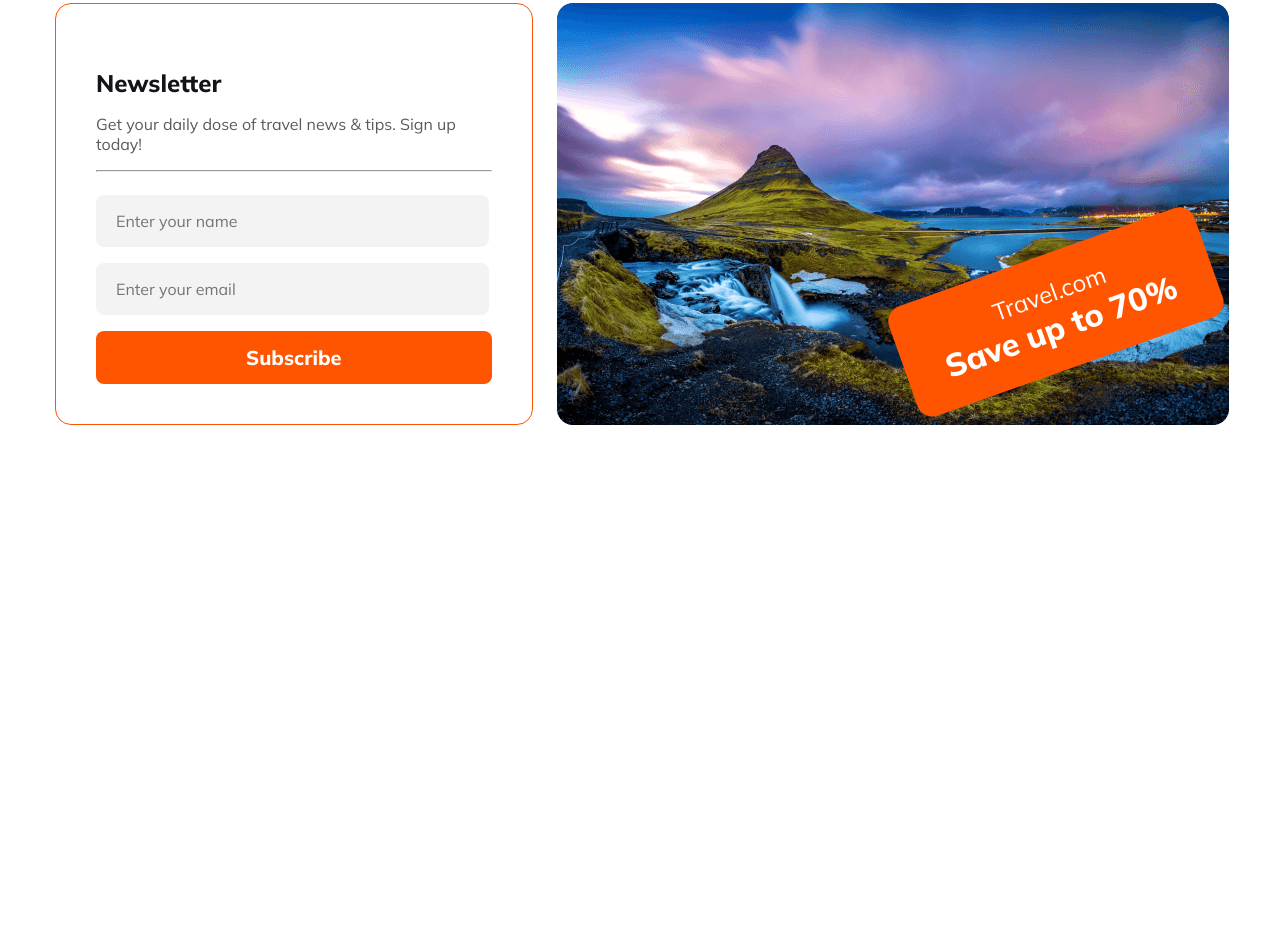
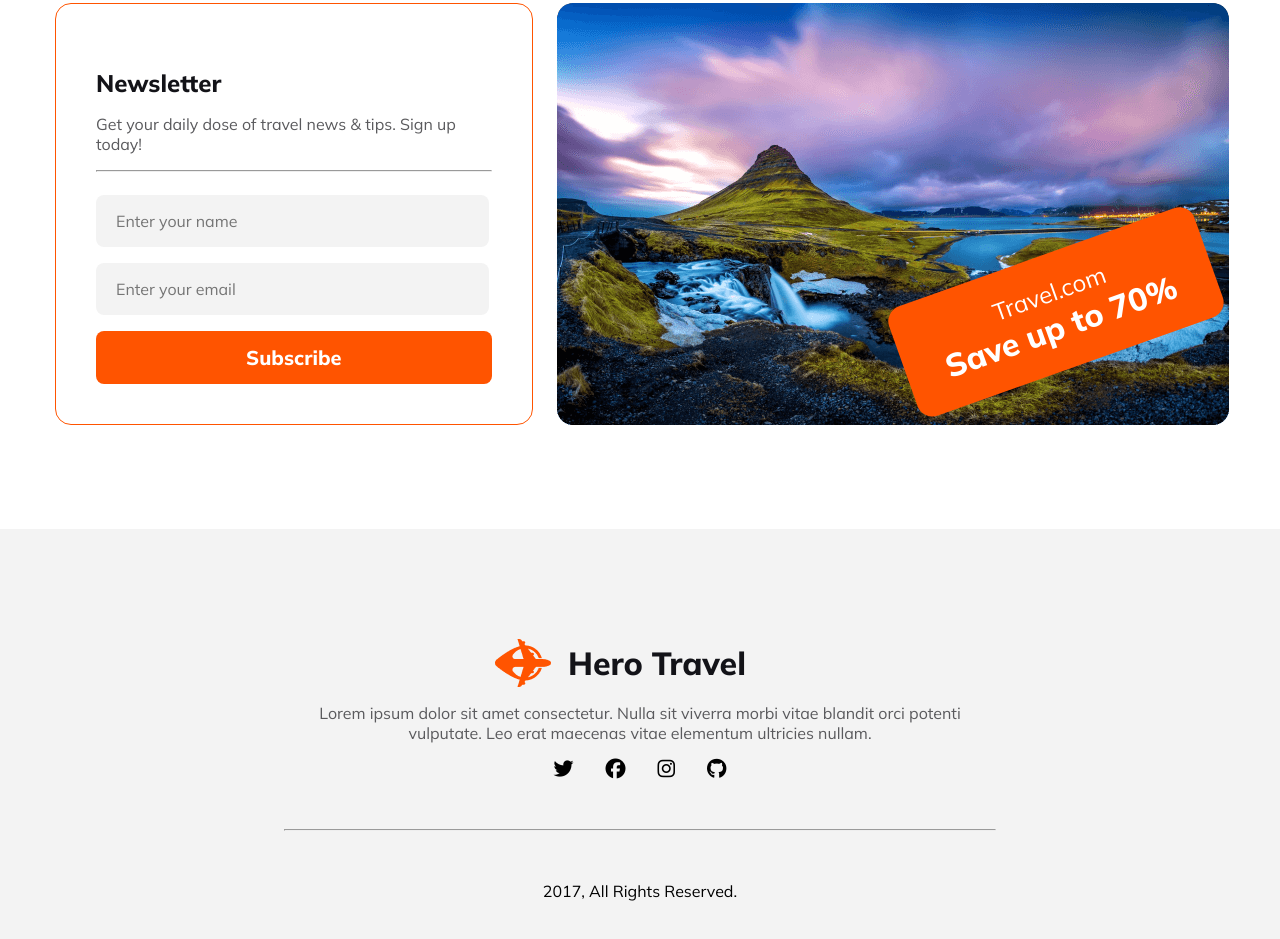
Before and after one commit to tawsifislam04/Hero-Travel, a plain HTML site: page index.html in a window 1280 px wide. Shown: the part 5996-6935 px from the top of the page. Before the commit the page ends 6425 px from the top, so only its background shows below. Drawn offline with Linux system fonts and the light colour scheme.

Commit message:
added footer section

```diff
--- a/index.html
+++ b/index.html
@@ -18,7 +18,7 @@
 
     <header>
         <nav>
-            <div class="nav-div">
+            <div class="hero-div">
                 <img src="Images/Group 40071 (2).png" alt="">
                 <h3 class="nav-title">Hero <span>Travel</span></h3>
             </div>
@@ -137,7 +137,7 @@
                         <i class="fa-solid fa-hotel"></i>
                     </div>
                     <h3 class="card-title">Handpicked Hotels</h3>
-                    <div class="card-description">Amet consectetur. Vulputate commodo felis molestie risus ornare nulla
+                    <div class="section-description-2">Amet consectetur. Vulputate commodo felis molestie risus ornare nulla
                         amet et. Libero commodo sagittis dignissim adipiscing quis. Habitant adipiscing risus natoque
                         aliquet. </div>
                 </div>
@@ -146,7 +146,7 @@
                         <i class="fa-solid fa-map-location-dot"></i>
                     </div>
                     <h3 class="card-title">World Class Service</h3>
-                    <div class="card-description">Amet consectetur. Vulputate commodo felis molestie risus ornare nulla
+                    <div class="section-description-2">Amet consectetur. Vulputate commodo felis molestie risus ornare nulla
                         amet et. Libero commodo sagittis dignissim adipiscing quis. Habitant adipiscing risus natoque
                         aliquet. </div>
                 </div>
@@ -155,7 +155,7 @@
                         <i class="fa-solid fa-tags"></i>
                     </div>
                     <h3 class="card-title">Best Price Guarantee</h3>
-                    <div class="card-description">Amet consectetur. Vulputate commodo felis molestie risus ornare nulla
+                    <div class="section-description-2">Amet consectetur. Vulputate commodo felis molestie risus ornare nulla
                         amet et. Libero commodo sagittis dignissim adipiscing quis. Habitant adipiscing risus natoque
                         aliquet. </div>
                 </div>
@@ -176,7 +176,7 @@
                     <img src="Images/Group 39.png" alt="">
                     <div class="item">
                         <h3 class="item-title">Tour To Satorini</h3>
-                        <p class="card-description">Amet consectetur. Vulputate commodo felis
+                        <p class="section-description-2">Amet consectetur. Vulputate commodo felis
                         molestie Risus<span> ornare nulla amet et.  Libero commodo sagittis dignissim adipiscing quis.
                             Habitant adipiscing.</span></p>
                         <h4 class="item-prize">Price: $1300-$1500</h4>
@@ -187,7 +187,7 @@
                     <img src="Images/Group 40.png" alt="">
                     <div class="item">
                         <h3 class="item-title">Tour To Satorini</h3>
-                        <p class="card-description">Amet consectetur. Vulputate commodo felis
+                        <p class="section-description-2">Amet consectetur. Vulputate commodo felis
                         molestie risus <span> ornare nulla amet et. Libero commodo sagittis    dignissim adipiscing quis.
                             Habitant adipiscing.</span></p>
                         <h4 class="item-prize">Price: $1300-$1500</h4>
@@ -198,7 +198,7 @@
                     <img src="Images/Group 39.png" alt="">
                     <div class="item">
                         <h3 class="item-title">Tour To Satorini</h3>
-                        <p class="card-description">Amet consectetur. Vulputate commodo felis
+                        <p class="section-description-2">Amet consectetur. Vulputate commodo felis
                         molestie risus<span>  ornare nulla amet et. ibero commodo sagittis dignissim adipiscing quis. Habitant
                             adipiscing.</span></p>
                         <h4 class="item-prize">Price: $1300-$1500</h4>
@@ -214,7 +214,7 @@
         <section class="simple-place">
             <div class="simple-place-content">
                 <h3 class="section-title">A Simple Perfect Place To Get Lost</h3>
-                <p class="card-description">Amet consectetur. Vulputate commodo felis molestie risus  ornare nulla amet et. Libero commodo sagittis dignissim adipiscing quis. </p>
+                <p class="section-description-2">Amet consectetur. Vulputate commodo felis molestie risus  ornare nulla amet et. Libero commodo sagittis dignissim adipiscing quis. </p>
                 <ul>
                     <li>Adipiscing ornare pellentesque mauris volutpat tortor vitae platea porta lacus. Lectus suspendisse nullam.</li>
                     <li>Adipiscing ornare pellentesque mauris volutpat tortor vitae platea porta lacus. Lectus suspendisse nullam.</li>
@@ -234,7 +234,7 @@
         <section class="newsletter">
             <div class="newsletter-content">
                 <h3 class="newsletter-title">Newsletter</h3>
-                <p class="card-description">Get your daily dose of travel news & tips. Sign up today!</p>
+                <p class="section-description-2">Get your daily dose of travel news & tips. Sign up today!</p>
                 <hr>
                 <form action="">
                     <input placeholder="Enter your name" required type="text">
@@ -257,7 +257,21 @@
     <!-- Footer Section -->
 
     <footer>
-
+        <div class="footer-content">
+            <div class="hero-div">
+                <img src="Images/Group 40071 (2).png" alt="">
+                <h3 class="nav-title">Hero <span>Travel</span></h3>
+            </div>
+            <p class="section-description-2">Lorem ipsum dolor sit amet consectetur. Nulla sit viverra morbi vitae blandit orci potenti vulputate. Leo erat maecenas vitae elementum ultricies nullam. </p>
+        </div>
+        <div class="footer-icon">
+            <i class="fa-brands fa-twitter"></i>
+            <i class="fa-brands fa-facebook"></i>
+            <i class="fa-brands fa-instagram"></i>
+            <i class="fa-brands fa-github"></i>
+        </div>
+        <hr>
+        <p class="footer-ending">2017, All Rights Reserved.</p>
     </footer>
 </body>
 
--- a/styles/travel.css
+++ b/styles/travel.css
@@ -36,6 +36,12 @@ main
     margin-top: 0;
 }
 
+.section-description-2{
+    font-size: 1rem;
+    font-weight: 400;
+    color: #5A5A5D;
+}
+
 .primary-btn{
     font-size: 20px ;
     font-weight: 800;
@@ -55,7 +61,7 @@ nav{
     margin-bottom: 50px;
     margin-top: 50px;
 }
-.nav-div{
+.hero-div{
     display: flex;
     gap: 17px;
     align-items: center;
@@ -235,11 +241,6 @@ nav li{
     font-weight: 800;
     color: #131318;
 }
-.card-description{
-    font-size: 1rem;
-    font-weight: 400;
-    color: #5A5A5D;
-}
 
 /* Deal Section */
 
@@ -408,18 +409,42 @@ nav li{
     margin-bottom: 0;
 }
 
+/* Footer Style */
 
-
-
-
-
-
-
-
-
-
-
-
+footer{
+    padding: 110px 284px;
+    background-color: rgba(19, 19, 24, 0.05);
+    margin-top: 100px;
+}
+.footer-content{
+    margin: 0 auto;
+    max-width: 759px;
+}
+.footer-content .section-description-2{
+    text-align: center;
+}
+.footer-content .hero-div{
+    margin: 0 auto;
+    max-width: 290px;
+}
+.footer-content .hero-div h3{
+    font-size: 32px;
+    margin: 0;
+}
+.footer-icon{
+    display: flex;
+    justify-content: center;
+    gap: 32px;
+    font-size: 20px;
+}
+footer hr{
+    margin-top: 50px;
+    margin-bottom: 50px;
+}
+.footer-ending{
+    margin-top: 0;
+    text-align: center;
+}
 
 
 
```
